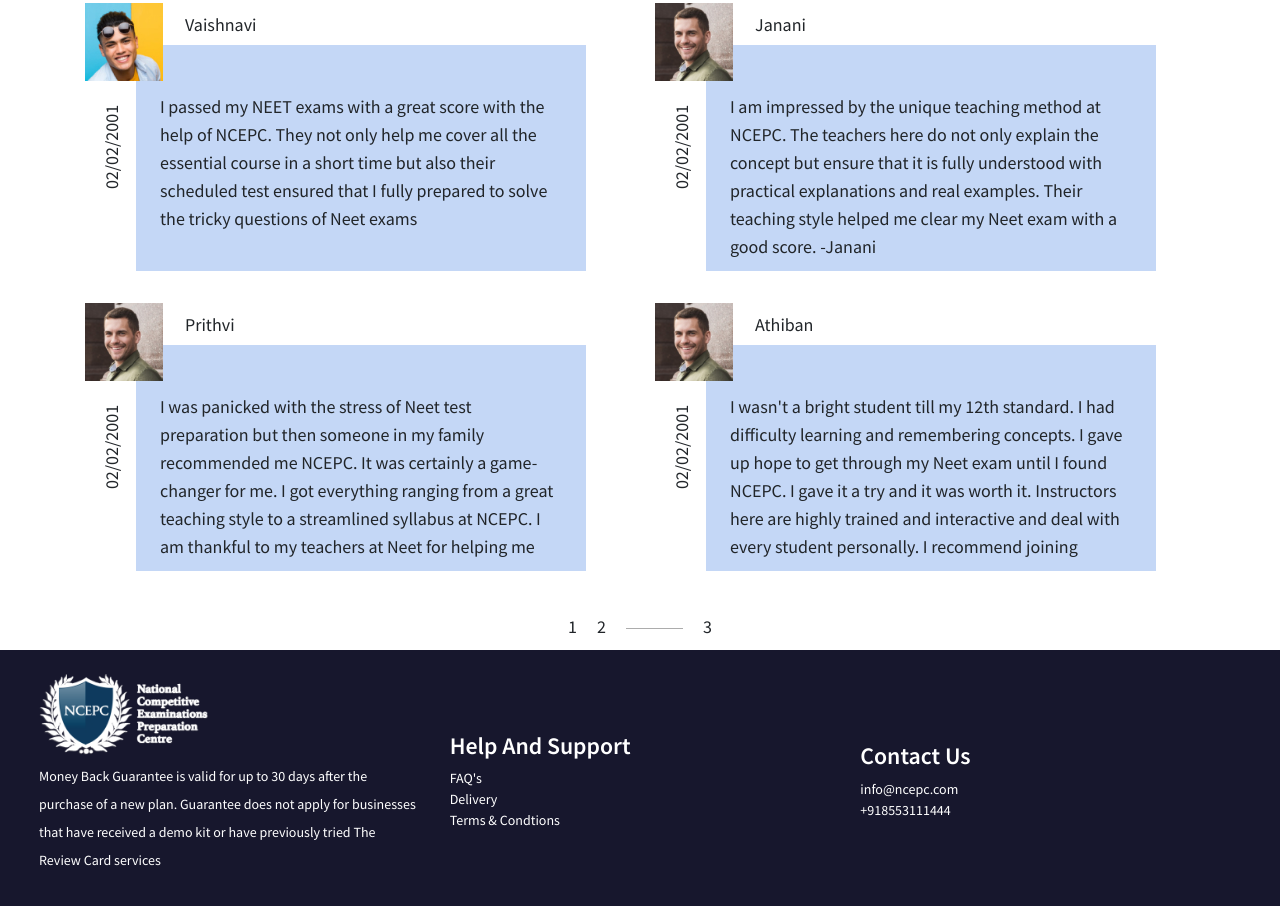
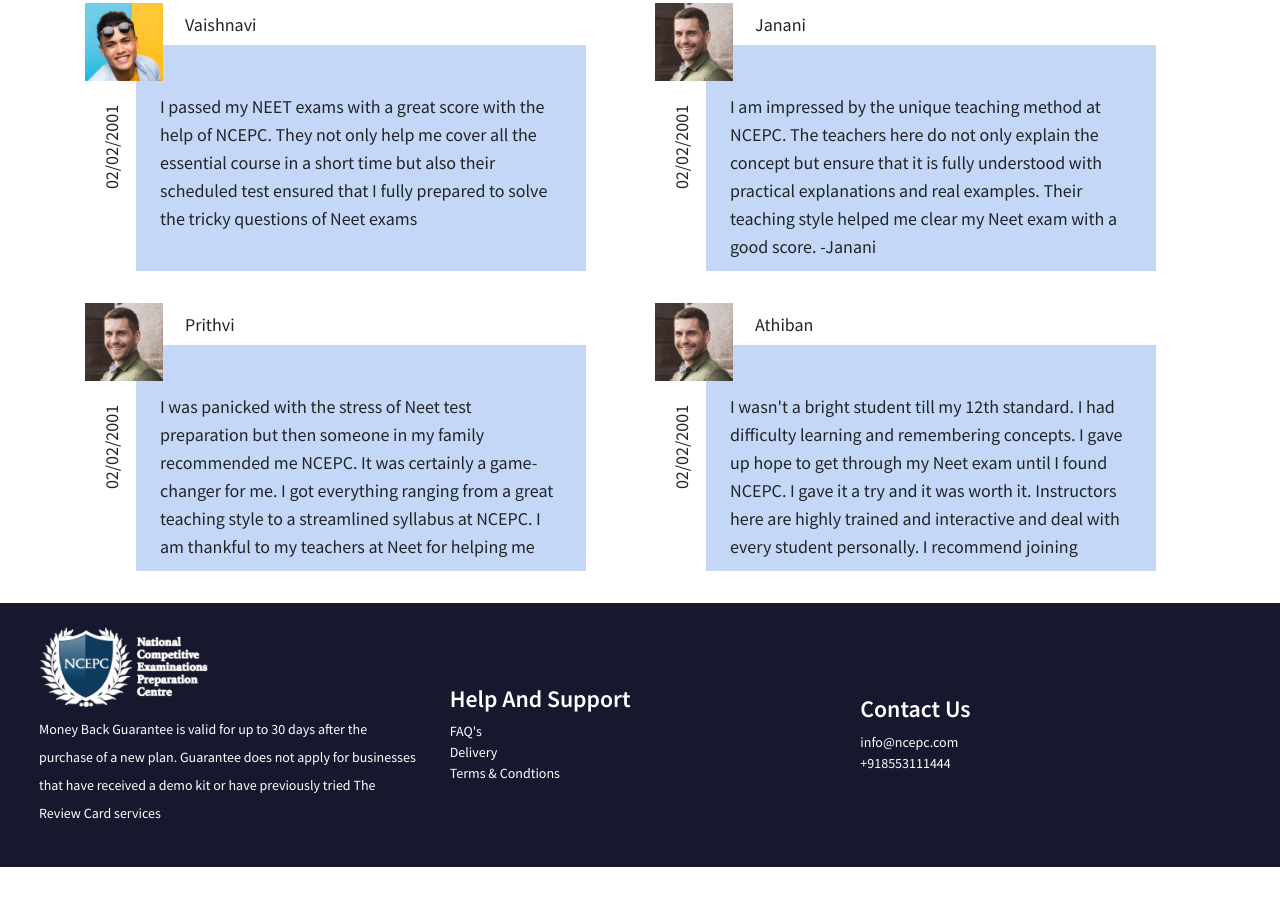
Before and after one commit to SIRAAJ-UI/ncepc-website, a plain HTML site: page index.html in a window 1280 px wide. Shown: the part 3466-4372 px from the top of the page. After the commit the page ends 4333 px from the top, so only its background shows below. Drawn offline with nearby package versions, Linux system fonts and the light colour scheme.

Commit message:
remove dots.

```diff
--- a/index.html
+++ b/index.html
@@ -456,14 +456,14 @@
                         <p class="p-0 m-0 text-rotate">02/02/2001</p>
                     </div>
                 </div>
-                <div class="col-xs-12 col-sm-12 col-md-12 col-lg-12 col-xl-12">
+                <!-- <div class="col-xs-12 col-sm-12 col-md-12 col-lg-12 col-xl-12">
                     <ul class="ui-pagination d-flex flex-row justify-content-center">
                         <li>1</li>
                         <li>2</li>
                         <li> <img src="./assets/images/Line 116.png" alt=""> </li>
                         <li>3</li>
                     </ul>
-                </div>
+                </div> -->
             </div>
         </div>
         <iframe src="./footer.html" onload="this.before((this.contentDocument.body||this.contentDocument).children[0]);this.remove()"></iframe>
```
